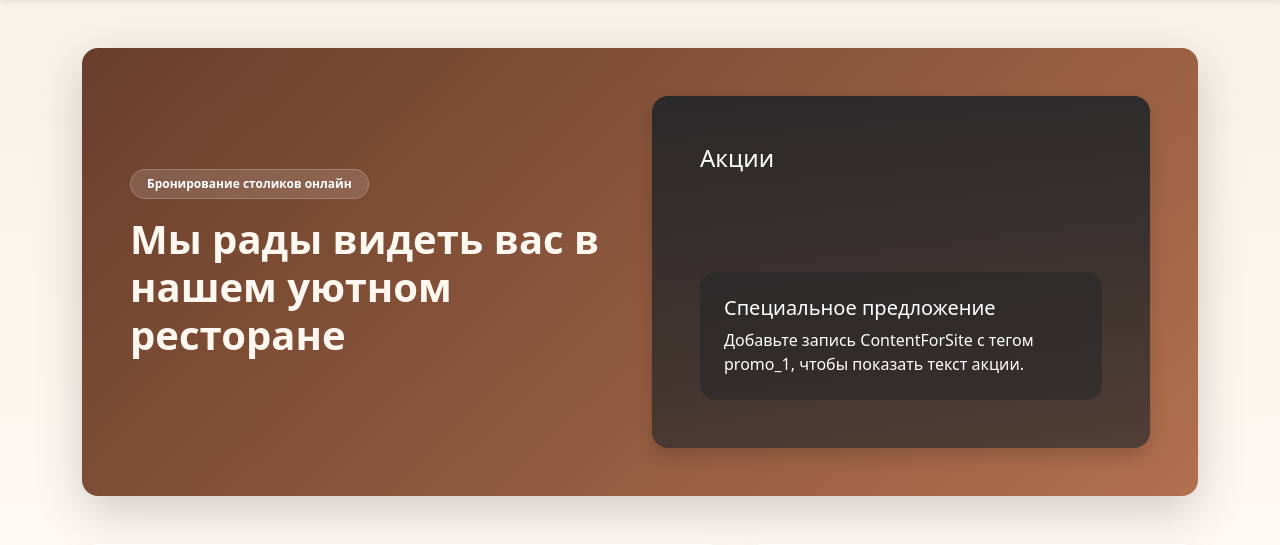
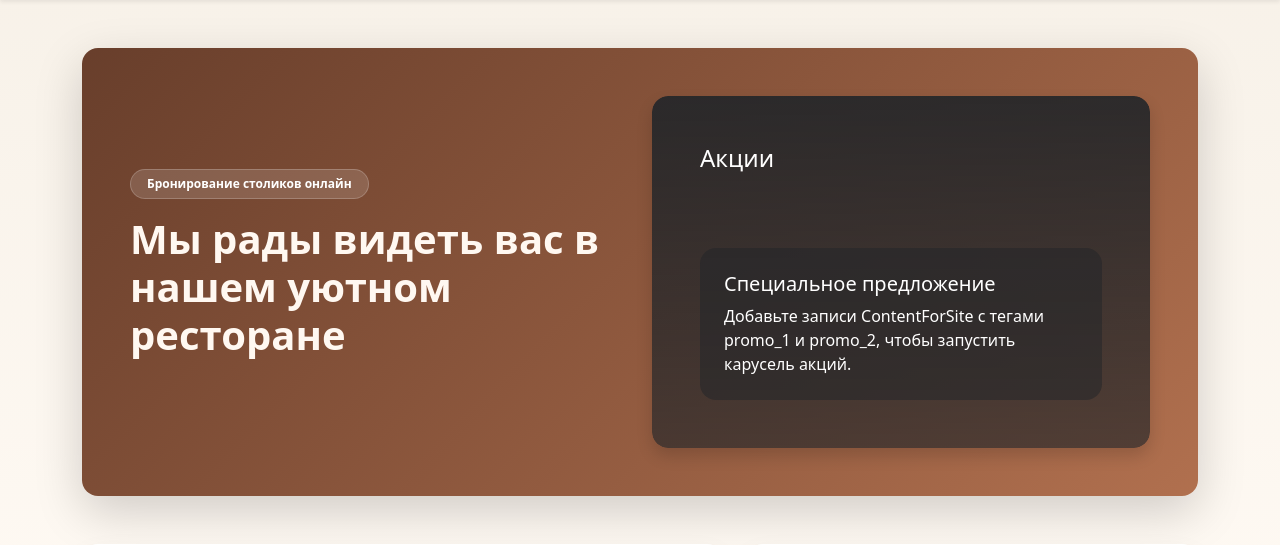
Before and after one commit to Aleksandr-Konoplev/all_food, a Django app: page /about/ in a window 1280 px wide. Shown: the part 57-602 px from the top of the page. Run offline with Django 5.2, Linux system fonts and the light colour scheme; data comes from the database, SQL or seed files in the repository; parts of the project's set-up code (start-up, migrations or seed data) failed here and were passed over; some libraries are stand-ins or nearby versions.

Commit message:
add promo in base.html

```diff
--- a/core/mixins.py
+++ b/core/mixins.py
@@ -5,5 +5,5 @@ class AddBaseContentMixin:
     def get_context_data(self, **kwargs):
         context = super().get_context_data(**kwargs)  # noqa
         context['greeting'] = ContentForSite.objects.get(name_tag='greeting')
-        context['promo_1'] = ContentForSite.objects.filter(name_tag='promo_1').first()
+        context['promo_items'] = ContentForSite.objects.filter(name_tag__startswith='promo_').order_by('name_tag')
         return context
--- a/core/templates/base.html
+++ b/core/templates/base.html
@@ -23,16 +23,54 @@
 
                         </div>
                         <div class="col-lg-6">
-                            <div class="card border-0 rounded-4 overflow-hidden shadow h-100 text-white"
-                                 {% if promo_1 and promo_1.image %}style="background-image: linear-gradient(rgba(0, 0, 0, 0.35), rgba(0, 0, 0, 0.65)), url('{{ promo_1.image.url }}'); background-size: cover; background-position: center; min-height: 22rem;"{% else %}style="background: linear-gradient(180deg, rgba(33, 37, 41, 0.9), rgba(33, 37, 41, 0.65)); min-height: 22rem;"{% endif %}>
-                                <div class="card-body p-4 p-lg-5 d-flex flex-column h-100">
-                                    <h2 class="h4 mb-3 text-start">Акции</h2>
+                            <div id="promoCarousel" class="carousel slide h-100" data-bs-ride="carousel" data-bs-interval="5000">
+                                {% if promo_items|length > 1 %}
+                                    <div class="carousel-indicators mb-3">
+                                        {% for promo in promo_items %}
+                                            <button type="button" data-bs-target="#promoCarousel" data-bs-slide-to="{{ forloop.counter0 }}"{% if forloop.first %} class="active" aria-current="true"{% endif %} aria-label="Slide {{ forloop.counter }}"></button>
+                                        {% endfor %}
+                                    </div>
+                                {% endif %}
+                                <div class="carousel-inner h-100 rounded-4 shadow">
+                                    {% for promo in promo_items %}
+                                        <div class="carousel-item h-100{% if forloop.first %} active{% endif %}">
+                                            <div class="card border-0 rounded-4 overflow-hidden h-100 text-white"
+                                                 {% if promo.image %}style="background-image: linear-gradient(rgba(0, 0, 0, 0.35), rgba(0, 0, 0, 0.65)), url('{{ promo.image.url }}'); background-size: cover; background-position: center; min-height: 22rem;"{% else %}style="background: linear-gradient(180deg, rgba(33, 37, 41, 0.9), rgba(33, 37, 41, 0.65)); min-height: 22rem;"{% endif %}>
+                                                <div class="card-body p-4 p-lg-5 d-flex flex-column h-100">
+                                                    <h2 class="h4 mb-3 text-start">Акции</h2>
 
-                                    <div class="mt-5 mt-lg-auto bg-dark bg-opacity-50 rounded-4 p-3 p-lg-4">
-                                        <h3 class="h5 mb-2">{{ promo_1.title|default:'Специальное предложение' }}</h3>
-                                        <p class="mb-0">{{ promo_1.text|default:'Добавьте запись ContentForSite с тегом promo_1, чтобы показать текст акции.' }}</p>
-                                    </div>
+                                                    <div class="mt-5 mt-lg-auto bg-dark bg-opacity-50 rounded-4 p-3 p-lg-4">
+                                                        <h3 class="h5 mb-2">{{ promo.title|default:'Специальное предложение' }}</h3>
+                                                        <p class="mb-0">{{ promo.text|default:'Добавьте запись ContentForSite с тегом promo_1, чтобы показать текст акции.' }}</p>
+                                                    </div>
+                                                </div>
+                                            </div>
+                                        </div>
+                                    {% empty %}
+                                        <div class="carousel-item active h-100">
+                                            <div class="card border-0 rounded-4 overflow-hidden h-100 text-white" style="background: linear-gradient(180deg, rgba(33, 37, 41, 0.9), rgba(33, 37, 41, 0.65)); min-height: 22rem;">
+                                                <div class="card-body p-4 p-lg-5 d-flex flex-column h-100">
+                                                    <h2 class="h4 mb-3 text-start">Акции</h2>
+
+                                                    <div class="mt-5 mt-lg-auto bg-dark bg-opacity-50 rounded-4 p-3 p-lg-4">
+                                                        <h3 class="h5 mb-2">Специальное предложение</h3>
+                                                        <p class="mb-0">Добавьте записи ContentForSite с тегами promo_1 и promo_2, чтобы запустить карусель акций.</p>
+                                                    </div>
+                                                </div>
+                                            </div>
+                                        </div>
+                                    {% endfor %}
                                 </div>
+                                {% if promo_items|length > 1 %}
+                                    <button class="carousel-control-prev" type="button" data-bs-target="#promoCarousel" data-bs-slide="prev">
+                                        <span class="carousel-control-prev-icon" aria-hidden="true"></span>
+                                        <span class="visually-hidden">Previous</span>
+                                    </button>
+                                    <button class="carousel-control-next" type="button" data-bs-target="#promoCarousel" data-bs-slide="next">
+                                        <span class="carousel-control-next-icon" aria-hidden="true"></span>
+                                        <span class="visually-hidden">Next</span>
+                                    </button>
+                                {% endif %}
                             </div>
                         </div>
                     </div>
@@ -45,7 +83,7 @@
         </div>
     </main>
 
-    <script src="{% static 'js/bootstrap.bundle.min.js' %}" integrity="sha384-YvpcrYf0tY3lHB60NNkmXc5s9fDVZLESaAA55NDzOxhy9GkcIdslK1eN7N6jIeHz" crossorigin="anonymous"></script>
+    <script src="{% static 'js/bootstrap.bundle.min.js' %}"></script>
     {% block extra_js %}{% endblock %}
     <link rel="stylesheet" href="{% static 'css/flatpickr.min.css' %}">
     <script src="{% static 'js/flatpickr.js' %}"></script>
```
